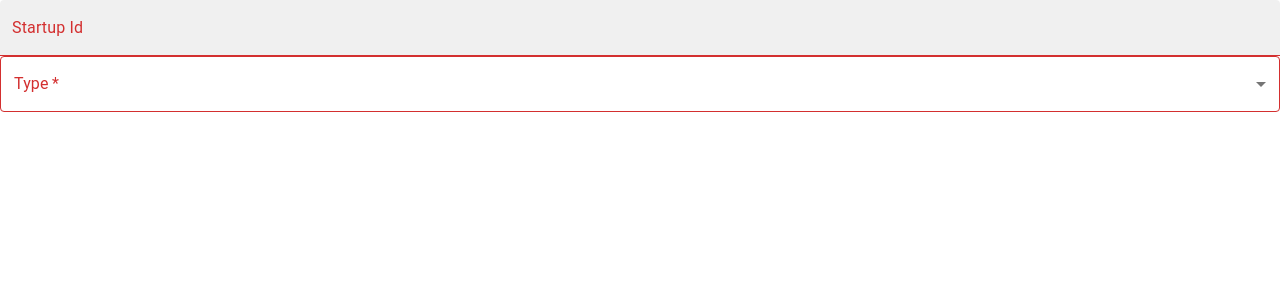
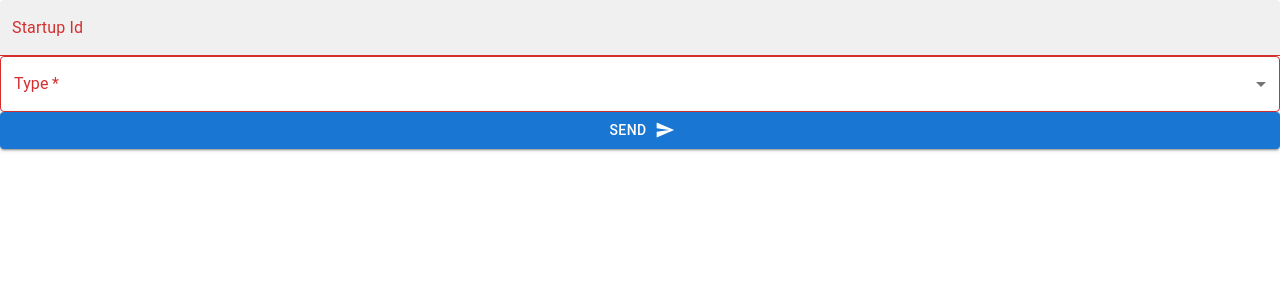
Before and after one commit to Digi-Dojo/MFront-VirtualSpaces, a React (Create React App) app: page / in a window 1280 px wide. Shown: the top 300 px of the page. Built offline with nearby package versions, Linux system fonts and the light colour scheme.

Commit message:
Installed material ui icons library; Created ConfirmationButton component
Signed-off-by: Francesco <francesco.mazzini432@gmail.com>

```diff
--- a/package.json
+++ b/package.json
@@ -5,6 +5,7 @@
   "dependencies": {
     "@emotion/react": "^11.10.6",
     "@emotion/styled": "^11.10.6",
+    "@mui/icons-material": "^5.11.16",
     "@mui/material": "^5.11.14",
     "@testing-library/jest-dom": "^5.16.5",
     "@testing-library/react": "^13.4.0",
--- a/src/App.js
+++ b/src/App.js
@@ -2,6 +2,8 @@ import logo from './logo.svg';
 import './App.css';
 import { NumericField, OptionsSelector } from './components/Fields';
 import { useState } from 'react';
+import { ConfirmationButton } from './components/Buttons';
+import SendIcon from '@mui/icons-material/Send';
 
 function App() {
 
@@ -16,6 +18,7 @@ function App() {
         selectedOption = {type}
         setSelectedOption = {setType}
       />
+      <ConfirmationButton title={"Send"} icon={<SendIcon />}/>
     </div>
   );
 }
--- /dev/null
+++ b/src/components/Buttons.jsx
@@ -0,0 +1,16 @@
+import { Button } from "@mui/material"
+
+const ConfirmationButton = ({title, icon, onClick}) => {
+    return(
+        <Button
+            variant="contained"
+            endIcon={icon}
+            fullWidth
+            onClick = {onClick}
+        >
+            {title}
+        </Button>
+    )
+}
+
+export {ConfirmationButton}
```
Also changed, not shown: 1 other file (tests, documents, lock files or other folders).
